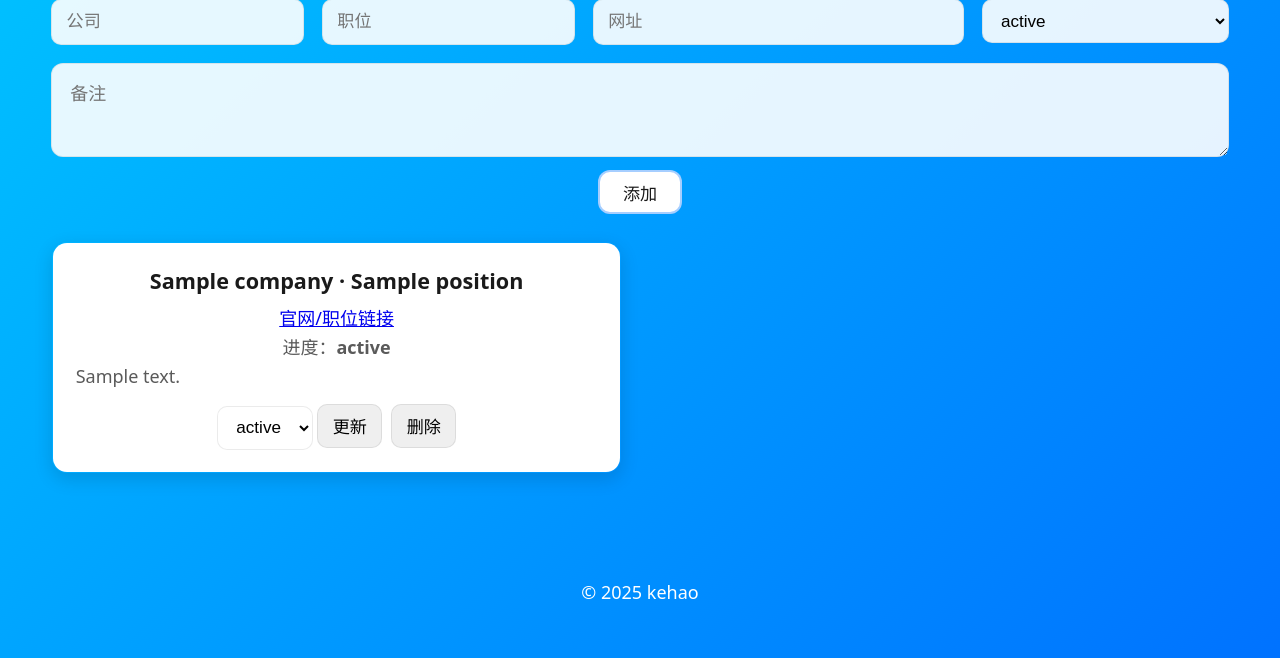
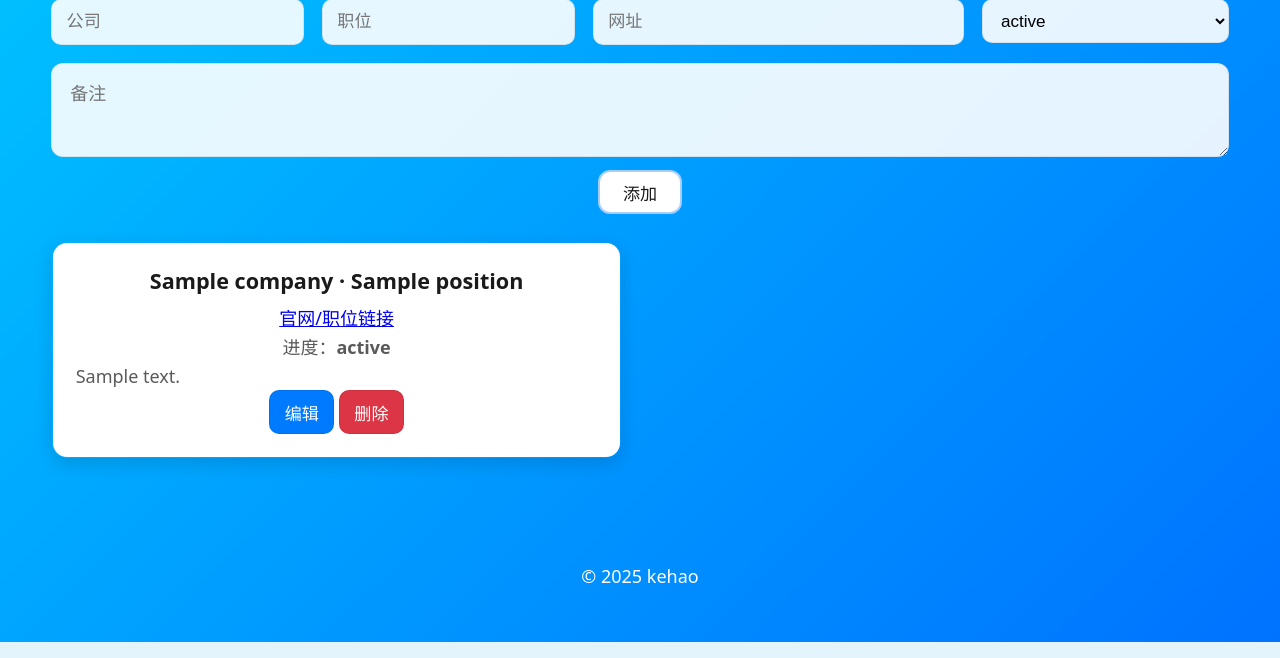
Before and after one commit to 787602925/mysite, a Django app: template autumn/templates/autumn/index.html in a window 1280 px wide. Shown: the part 177-835 px from the top of the page. Run offline with Django 5.2, Linux system fonts and the light colour scheme; the template is opened without the code that fills it: most values are stand-ins (such as "Sample title", 1, 10 or a date in 2020).

Commit message:
feat: update of all attributes of an autumn card; optimize the layout of edit windows; style: change naming of css to BEM

```diff
--- /dev/null
+++ b/autumn/static/autumn/edit.js
@@ -0,0 +1,44 @@
+/**
+ * 秋招卡片编辑功能
+ */
+
+/**
+ * 进入编辑模式
+ * @param {number} docId 文档ID
+ */
+function editCard(docId) {
+    const card = document.querySelector(`[data-doc-id="${docId}"]`);
+    if (!card) return;
+
+    const displayMode = card.querySelector('.card__display-mode');
+    const editMode = card.querySelector('.card__edit-mode');
+
+    if (displayMode && editMode) {
+        displayMode.style.display = 'none';
+        editMode.style.display = 'block';
+
+        // 自动调整 textarea 高度
+        const textarea = editMode.querySelector('textarea');
+        if (textarea) {
+            textarea.style.height = 'auto';
+            textarea.style.height = textarea.scrollHeight + 'px';
+        }
+    }
+}
+
+/**
+ * 取消编辑模式
+ * @param {number} docId 文档ID
+ */
+function cancelEdit(docId) {
+    const card = document.querySelector(`[data-doc-id="${docId}"]`);
+    if (!card) return;
+
+    const displayMode = card.querySelector('.card__display-mode');
+    const editMode = card.querySelector('.card__edit-mode');
+
+    if (displayMode && editMode) {
+        displayMode.style.display = 'block';
+        editMode.style.display = 'none';
+    }
+}
--- a/autumn/static/autumn/style.css
+++ b/autumn/static/autumn/style.css
@@ -78,4 +78,52 @@
 }
 
 /* 备注换行与左对齐 */
-.grid-autumn .card .muted { white-space: pre-wrap; text-align: left; }
+.grid-autumn .card__note {
+    white-space: pre-wrap;
+    text-align: left;
+}
+
+/* 行内编辑样式 - BEM 命名 */
+.card__edit-mode { display: none; }
+.card__edit-form { text-align: left; }
+.card__edit-row {
+    display: grid;
+    grid-template-columns: 1fr 1fr;
+    gap: 0.5rem;
+    margin-bottom: 0.75rem;
+}
+.card__input, .card__select, .card__textarea {
+    height: 36px;
+    padding: 0.5rem 0.75rem;
+    border-radius: 8px;
+    border: 1px solid rgba(0,0,0,0.15);
+    font-size: 0.9rem;
+}
+.card__textarea {
+    height: auto;
+    min-height: 120px;
+    max-height: none;
+    resize: vertical;
+    grid-column: 1 / -1;
+    overflow-y: auto;
+    line-height: 1.4;
+    width: 100%;
+    box-sizing: border-box;
+}
+.card__edit-actions {
+    display: flex;
+    gap: 0.5rem;
+    justify-content: center;
+    margin-top: 0.75rem;
+}
+.card__button {
+    padding: 0.4rem 0.8rem;
+    border-radius: 6px;
+    border: 1px solid;
+    cursor: pointer;
+    font-size: 0.85rem;
+}
+.card__button--edit { background: #007bff; color: white; border-color: #007bff; }
+.card__button--save { background: #28a745; color: white; border-color: #28a745; }
+.card__button--cancel { background: #6c757d; color: white; border-color: #6c757d; }
+.card__button--delete { background: #dc3545; color: white; border-color: #dc3545; }
--- a/autumn/templates/autumn/index.html
+++ b/autumn/templates/autumn/index.html
@@ -30,28 +30,47 @@
 
     <div class="grid grid-autumn">
         {% for it in items %}
-        <div class="card">
-            <h2>{{ it.company }}{% if it.position %} · {{ it.position }}{% endif %}</h2>
-            {% if it.url %}<p><a href="{{ it.url }}" target="_blank" rel="noopener noreferrer">官网/职位链接</a></p>{% endif %}
-            <p>进度：<strong>{{ it.status }}</strong></p>
-            {% if it.note %}<p class="muted">{{ it.note }}</p>{% endif %}
-            <div class="actions">
-                <form method="post" style="display:inline">
+        <div class="card" data-doc-id="{{ it.doc_id }}">
+            <!-- 显示模式 -->
+            <div class="card__display-mode">
+                <h2 class="card__title">{{ it.company }}{% if it.position %} · {{ it.position }}{% endif %}</h2>
+                {% if it.url %}<p class="card__link"><a href="{{ it.url }}" target="_blank" rel="noopener noreferrer">官网/职位链接</a></p>{% endif %}
+                <p class="card__status">进度：<strong>{{ it.status }}</strong></p>
+                {% if it.note %}<p class="card__note">{{ it.note }}</p>{% endif %}
+                <div class="card__actions">
+                    <button onclick="editCard({{ it.doc_id }})" class="card__button card__button--edit">编辑</button>
+                    <form method="post" style="display:inline" onsubmit="return confirm('确定删除该记录？')">
+                        {% csrf_token %}
+                        <input type="hidden" name="action" value="delete">
+                        <input type="hidden" name="doc_id" value="{{ it.doc_id }}">
+                        <button type="submit" class="card__button card__button--delete">删除</button>
+                    </form>
+                </div>
+            </div>
+
+            <!-- 编辑模式 -->
+            <div class="card__edit-mode" style="display:none;">
+                <form method="post" class="card__edit-form">
                     {% csrf_token %}
-                    <input type="hidden" name="action" value="update">
+                    <input type="hidden" name="action" value="edit">
                     <input type="hidden" name="doc_id" value="{{ it.doc_id }}">
-                    <select name="status">
-                        {% for s in statuses %}
-                        <option value="{{ s }}" {% if s == it.status %}selected{% endif %}>{{ s }}</option>
-                        {% endfor %}
-                    </select>
-                    <button type="submit">更新</button>
-                </form>
-                <form method="post" style="display:inline" onsubmit="return confirm('确定删除该记录？')">
-                    {% csrf_token %}
-                    <input type="hidden" name="action" value="delete">
-                    <input type="hidden" name="doc_id" value="{{ it.doc_id }}">
-                    <button type="submit">删除</button>
+                    <div class="card__edit-row">
+                        <input name="company" placeholder="公司" value="{{ it.company }}" required class="card__input">
+                        <input name="position" placeholder="职位" value="{{ it.position }}" class="card__input">
+                    </div>
+                    <div class="card__edit-row">
+                        <input name="url" placeholder="网址" type="url" value="{{ it.url }}" class="card__input">
+                        <select name="status" class="card__select">
+                            {% for s in statuses %}
+                            <option value="{{ s }}" {% if s == it.status %}selected{% endif %}>{{ s }}</option>
+                            {% endfor %}
+                        </select>
+                    </div>
+                    <textarea name="note" placeholder="备注" class="card__textarea">{{ it.note }}</textarea>
+                    <div class="card__edit-actions">
+                        <button type="submit" class="card__button card__button--save">保存</button>
+                        <button type="button" onclick="cancelEdit({{ it.doc_id }})" class="card__button card__button--cancel">取消</button>
+                    </div>
                 </form>
             </div>
         </div>
@@ -60,4 +79,6 @@
         {% endfor %}
     </div>
 </section>
+
+<script src="{% static 'autumn/edit.js' %}"></script>
 {% endblock %}
```
Also changed, not shown: autumn/data.json (+1 -1 lines), autumn/storage.py (added, +46 -0 lines), autumn/views.py (+27 -29 lines).
